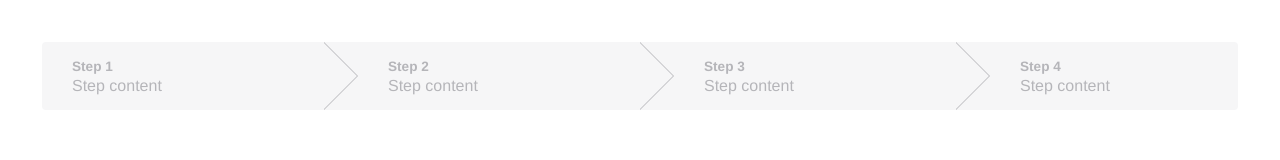
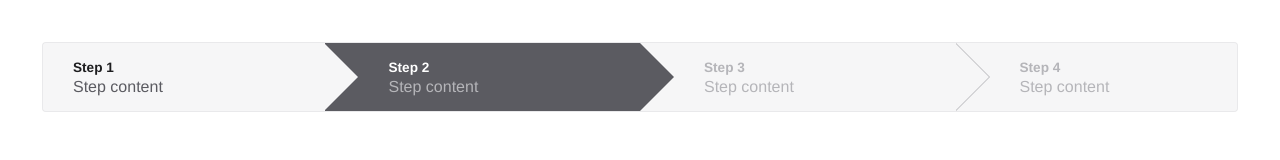
Before and after one commit to davidwerbrouck/wizard, a website: page index.html in a window 1280 px wide. Drawn offline with Linux system fonts and the light colour scheme.

Commit message:
.done, .current states

```diff
--- a/index.html
+++ b/index.html
@@ -7,13 +7,13 @@
   <meta name=viewport content="width=device-width, initial-scale=1.0, viewport-fit=cover">
 
   <nav>
-    <a href=''>
+    <a href='' class=done>
       <span>
         Step 1<br>
         Step content
       </span>
     </a>
-    <a href=''>
+    <a href='' class=current>
       <span>
         Step 2<br>
         Step content
--- a/style.scss
+++ b/style.scss
@@ -26,16 +26,20 @@ a {
   display: grid;
   grid: 1fr / #{$size} auto #{$size};
   align-items: center;
+  border: 1px solid $fog-hover;
+  border-width: 1px 0;
   text-decoration: none;
   background: $fog;
 
   &:first-child {
     border-radius: 4px 0 0 4px;
+    border-width: 1px 0 1px 1px;
     grid: 1fr / auto #{$size};
   }
 
   &:last-child {
     border-radius: 0 4px 4px 0;
+    border-width: 1px 1px 1px 0;
     grid: 1fr / #{$size} auto;
   }
 
```
Also changed, not shown: style.css.
